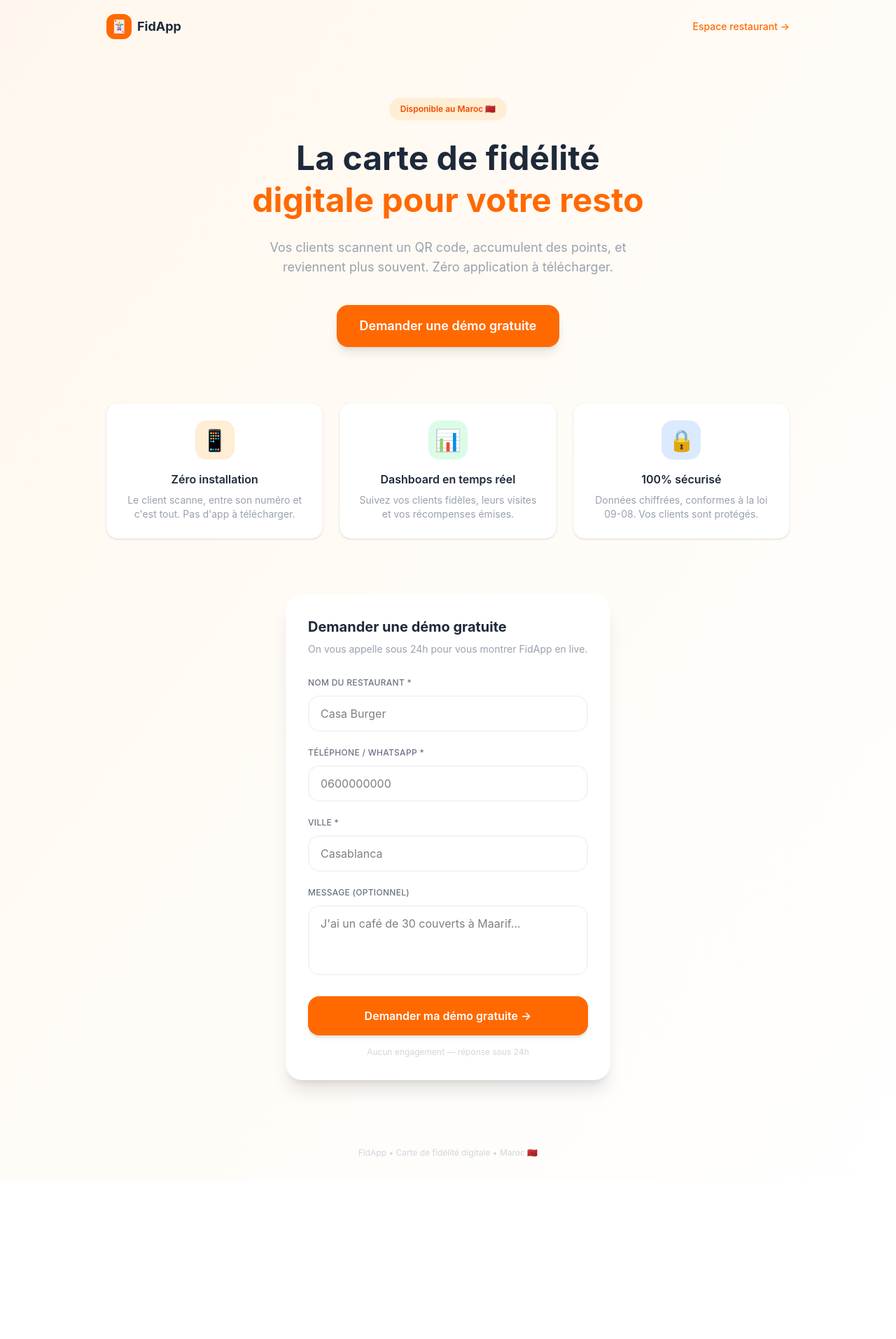
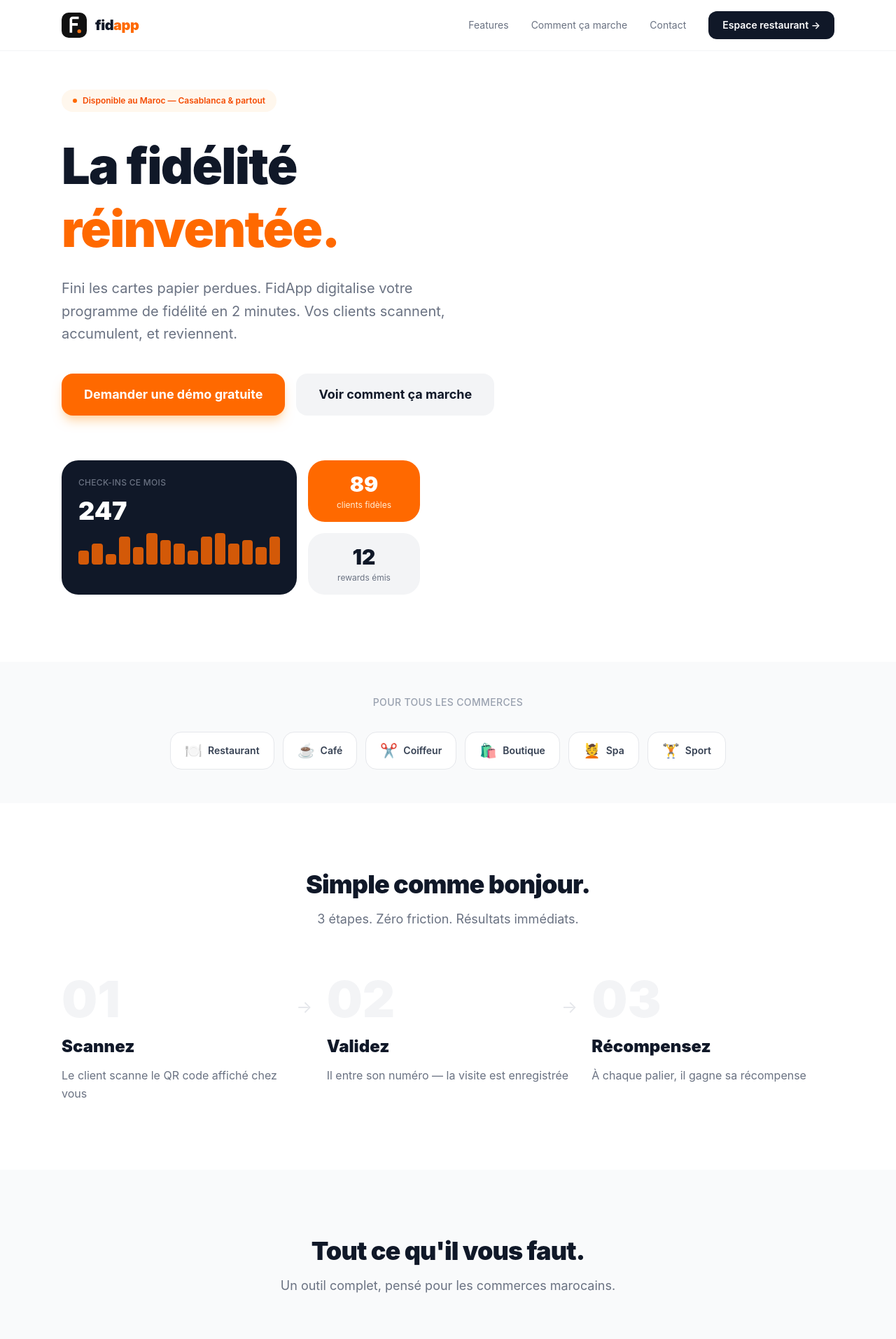
Before and after one commit to FidelyApp1/fidapp-client, a React (Vite) app: page / in a window 1280 px wide. Shown: the top 1914 px of the page at 70% size. Before the commit the page ends 1688 px from the top, so only its background shows below. Built offline with nearby package versions, Linux system fonts and the light colour scheme.

Commit message:
feat: new landing page high-end + custom logo

```diff
--- /dev/null
+++ b/src/assets/logo.jsx
@@ -0,0 +1,33 @@
+import React from 'react';
+
+const Logo = ({ size = 40, variant = 'dark' }) => {
+  // Gestion des palettes de couleurs selon le variant
+  const bg = variant === 'orange' ? '#F97316' : variant === 'white' ? '#FFFFFF' : '#111111';
+  const fg = variant === 'orange' ? '#FFFFFF' : variant === 'white' ? '#111111' : '#FFFFFF';
+  const dot = variant === 'orange' ? 'rgba(255, 255, 255, 0.95)' : '#F97316';
+
+  return (
+    <svg
+      width={size}
+      height={size}
+      viewBox="0 0 100 100"
+      fill="none"
+      xmlns="http://www.w3.org/2000/svg"
+      style={{ display: 'inline-block', verticalAlign: 'middle' }}
+    >
+      {/* Fond avec coins arrondis modernes (smooth corner radius) */}
+      <rect width="100" height="100" rx="28" fill={bg} />
+
+      {/* Le "F" géométrique et moderne */}
+      <path
+        d="M 32 80 L 32 28 C 32 21 37 16 44 16 L 68 16 L 68 26 L 44 26 C 42.5 26 42 26.5 42 28 L 42 42 L 64 42 L 64 52 L 42 52 L 42 80 Z"
+        fill={fg}
+      />
+
+      {/* Le point FidApp (Puce / Validation), parfaitement proportionné */}
+      <circle cx="70" cy="74" r="7.5" fill={dot} />
+    </svg>
+  );
+};
+
+export default Logo;
--- a/src/pages/LandingPage.jsx
+++ b/src/pages/LandingPage.jsx
@@ -1,15 +1,42 @@
 import { useState } from 'react'
 import emailjs from '@emailjs/browser'
+import Logo from '../assets/logo'
+
+const sectors = [
+  { icon: '🍽️', label: 'Restaurant' },
+  { icon: '☕', label: 'Café' },
+  { icon: '✂️', label: 'Coiffeur' },
+  { icon: '🛍️', label: 'Boutique' },
+  { icon: '💆', label: 'Spa' },
+  { icon: '🏋️', label: 'Sport' },
+]
+
+const steps = [
+  { num: '01', title: 'Scannez', desc: 'Le client scanne le QR code affiché chez vous' },
+  { num: '02', title: 'Validez', desc: 'Il entre son numéro — la visite est enregistrée' },
+  { num: '03', title: 'Récompensez', desc: 'À chaque palier, il gagne sa récompense' },
+]
+
+const features = [
+  { icon: '📱', title: 'Zéro installation', desc: 'Vos clients scannent et c\'est parti — pas d\'app à télécharger' },
+  { icon: '📊', title: 'Dashboard temps réel', desc: 'Suivez vos clients, leurs visites et vos récompenses' },
+  { icon: '🔒', title: 'Anti-fraude', desc: 'QR rotatif toutes les heures — impossible de tricher' },
+  { icon: '⚡', title: 'Setup en 2 min', desc: 'Compte créé, QR affiché, premiers clients — en 2 minutes' },
+  { icon: '🎯', title: 'Tous secteurs', desc: 'Restaurant, café, coiffeur, boutique, spa et plus' },
+  { icon: '🇲🇦', title: 'Fait pour le Maroc', desc: 'Conçu à Casablanca, pour les commerces marocains' },
+]
 
 const LandingPage = () => {
   const [form, setForm] = useState({ restaurant_name: '', phone: '', city: '', message: '' })
   const [loading, setLoading] = useState(false)
   const [sent, setSent] = useState(false)
   const [error, setError] = useState('')
+  const [menuOpen, setMenuOpen] = useState(false)
 
   const handleChange = (e) => setForm({ ...form, [e.target.name]: e.target.value })
 
-const handleSubmit = async () => {
+  const handleSubmit = async (e) => {
+    e?.preventDefault()
     if (!form.restaurant_name || !form.phone || !form.city) {
       setError('Nom, téléphone et ville sont obligatoires')
       return
@@ -17,18 +44,9 @@
     setLoading(true)
     setError('')
     try {
-    // 🔍 On stocke la réponse du serveur EmailJS
-    const response = await emailjs.send(
-      'service_kd7iwdc',
-      'template_cxs4mbl',
-      form
-    )
-
-    // 🚨 Affiche le résultat dans la console de ton navigateur (F12)
-    console.log("SUCCÈS EMAILJS !", response.status, response.text)
+      await emailjs.send('service_kd7iwdc', 'template_cxs4mbl', form, 'ZaEscAr4yUeJaRox7')
       setSent(true)
-  } catch (err) {
-    console.error("ERREUR EMAILJS DÉTAILLÉE :", err)
+    } catch {
       setError('Erreur envoi — réessayez')
     } finally {
       setLoading(false)
@@ -36,129 +54,185 @@
   }
 
   return (
-    <div className="min-h-screen bg-gradient-to-br from-orange-50 to-white">
-      <nav className="px-6 py-5 flex items-center justify-between max-w-5xl mx-auto">
-        <div className="flex items-center gap-2">
-          <div className="w-9 h-9 bg-orange-500 rounded-xl flex items-center justify-center">
-            <span className="text-lg">🃏</span>
+    <div className="min-h-screen bg-white">
+
+      {/* NAV */}
+      <nav className="fixed top-0 left-0 right-0 z-50 bg-white/90 backdrop-blur-sm border-b border-gray-100">
+        <div className="max-w-6xl mx-auto px-6 py-4 flex items-center justify-between">
+          <div className="flex items-center gap-3">
+            <Logo size={36} variant="dark" />
+            <span className="font-black text-xl text-gray-900 tracking-tight">fid<span className="text-orange-500">app</span></span>
           </div>
-          <span className="font-bold text-gray-800 text-lg">FidApp</span>
+          <div className="hidden md:flex items-center gap-8">
+            <a href="#features" className="text-sm text-gray-500 hover:text-gray-900 transition-colors">Features</a>
+            <a href="#how" className="text-sm text-gray-500 hover:text-gray-900 transition-colors">Comment ça marche</a>
+            <a href="#demo" className="text-sm text-gray-500 hover:text-gray-900 transition-colors">Contact</a>
+            <a href="https://fidapp-dashboard.vercel.app/login" className="bg-gray-900 text-white text-sm font-semibold px-5 py-2.5 rounded-xl hover:bg-gray-800 transition-colors">
+              Espace restaurant →
+            </a>
+          </div>
+          <button onClick={() => setMenuOpen(!menuOpen)} className="md:hidden w-9 h-9 flex items-center justify-center rounded-lg bg-gray-100">
+            <span className="text-lg">{menuOpen ? '✕' : '☰'}</span>
+          </button>
+        </div>
+        {menuOpen && (
+          <div className="md:hidden border-t border-gray-100 px-6 py-4 space-y-3 bg-white">
+            <a href="#features" className="block text-sm text-gray-600">Features</a>
+            <a href="#how" className="block text-sm text-gray-600">Comment ça marche</a>
+            <a href="#demo" className="block text-sm text-gray-600">Contact</a>
+            <a href="https://fidapp-dashboard.vercel.app/login" className="block text-sm font-semibold text-orange-500">Espace restaurant →</a>
+          </div>
+        )}
+      </nav>
+
+      {/* HERO */}
+      <section className="pt-32 pb-24 px-6 max-w-6xl mx-auto">
+        <div className="max-w-3xl">
+          <div className="inline-flex items-center gap-2 bg-orange-50 text-orange-600 text-xs font-semibold px-4 py-2 rounded-full mb-8">
+            <span className="w-1.5 h-1.5 bg-orange-500 rounded-full"></span>
+            Disponible au Maroc — Casablanca & partout
+          </div>
+          <h1 className="text-5xl md:text-7xl font-black text-gray-900 leading-tight tracking-tight mb-6">
+            La fidélité<br />
+            <span className="text-orange-500">réinventée.</span>
+          </h1>
+          <p className="text-xl text-gray-500 max-w-xl mb-10 leading-relaxed">
+            Fini les cartes papier perdues. FidApp digitalise votre programme de fidélité en 2 minutes. Vos clients scannent, accumulent, et reviennent.
+          </p>
+          <div className="flex flex-wrap gap-4">
+            <a href="#demo" className="bg-orange-500 hover:bg-orange-600 text-white font-bold px-8 py-4 rounded-2xl text-lg transition-all shadow-lg shadow-orange-200 hover:shadow-orange-300 hover:-translate-y-0.5 active:translate-y-0">
+              Demander une démo gratuite
+            </a>
+            <a href="#how" className="bg-gray-100 hover:bg-gray-200 text-gray-900 font-bold px-8 py-4 rounded-2xl text-lg transition-all">
+              Voir comment ça marche
+            </a>
+          </div>
         </div>
 
-        {/* CORRECTION 1 : Rétablissement de la balise <a> */}
-        <a
-          href="https://fidapp-dashboard.vercel.app/login"
-          className="text-sm text-orange-500 font-medium hover:underline"
-        >
-          Espace restaurant →
-        </a>
-      </nav>
-
-      <section className="max-w-5xl mx-auto px-6 pt-16 pb-20 text-center">
-        <div className="inline-block bg-orange-100 text-orange-600 text-xs font-semibold px-4 py-2 rounded-full mb-6">
-          Disponible au Maroc 🇲🇦
+        {/* Hero visual */}
+        <div className="mt-16 grid grid-cols-3 gap-4 max-w-lg">
+          <div className="col-span-2 bg-gray-900 rounded-3xl p-6">
+            <p className="text-xs text-gray-500 mb-3 font-medium uppercase tracking-wide">Check-ins ce mois</p>
+            <p className="text-4xl font-black text-white">247</p>
+            <div className="mt-3 flex gap-1">
+              {[4,6,3,8,5,9,7,6,4,8,9,6,7,5,8].map((h,i) => (
+                <div key={i} className="flex-1 bg-orange-500 rounded-sm opacity-80" style={{height: `${h*5}px`, alignSelf:'flex-end'}}></div>
+              ))}
             </div>
-        <h1 className="text-4xl md:text-5xl font-bold text-gray-800 mb-6 leading-tight">
-          La carte de fidélité<br />
-          <span className="text-orange-500">digitale pour votre resto</span>
-        </h1>
-        <p className="text-gray-400 text-lg max-w-xl mx-auto mb-10">
-          Vos clients scannent un QR code, accumulent des points, et reviennent plus souvent.
-          Zéro application à télécharger.
-        </p>
-
-        {/* CORRECTION 2 : Rétablissement de la balise <a> */}
-        <a
-          href="#demo"
-          className="bg-orange-500 hover:bg-orange-600 text-white font-semibold px-8 py-4 rounded-2xl text-lg transition-all shadow-lg hover:shadow-xl inline-block"
-        >
-          Demander une démo gratuite
-        </a>
-      </section>
-
-      <section className="max-w-5xl mx-auto px-6 pb-20">
-        <div className="grid grid-cols-1 md:grid-cols-3 gap-6">
-          <div className="bg-white rounded-2xl p-6 shadow-sm border border-gray-50 text-center">
-            <div className="w-14 h-14 bg-orange-100 rounded-2xl flex items-center justify-center mx-auto mb-4">
-              <span className="text-3xl">📱</span>
           </div>
-            <h3 className="font-semibold text-gray-800 mb-2">Zéro installation</h3>
-            <p className="text-gray-400 text-sm">Le client scanne, entre son numéro et c'est tout. Pas d'app à télécharger.</p>
+          <div className="flex flex-col gap-4">
+            <div className="bg-orange-500 rounded-3xl p-4 text-center flex-1">
+              <p className="text-3xl font-black text-white">89</p>
+              <p className="text-xs text-orange-100 mt-1">clients fidèles</p>
             </div>
-          <div className="bg-white rounded-2xl p-6 shadow-sm border border-gray-50 text-center">
-            <div className="w-14 h-14 bg-green-100 rounded-2xl flex items-center justify-center mx-auto mb-4">
-              <span className="text-3xl">📊</span>
+            <div className="bg-gray-100 rounded-3xl p-4 text-center flex-1">
+              <p className="text-3xl font-black text-gray-900">12</p>
+              <p className="text-xs text-gray-500 mt-1">rewards émis</p>
             </div>
-            <h3 className="font-semibold text-gray-800 mb-2">Dashboard en temps réel</h3>
-            <p className="text-gray-400 text-sm">Suivez vos clients fidèles, leurs visites et vos récompenses émises.</p>
-          </div>
-          <div className="bg-white rounded-2xl p-6 shadow-sm border border-gray-50 text-center">
-            <div className="w-14 h-14 bg-blue-100 rounded-2xl flex items-center justify-center mx-auto mb-4">
-              <span className="text-3xl">🔒</span>
-            </div>
-            <h3 className="font-semibold text-gray-800 mb-2">100% sécurisé</h3>
-            <p className="text-gray-400 text-sm">Données chiffrées, conformes à la loi 09-08. Vos clients sont protégés.</p>
           </div>
         </div>
       </section>
 
-      <section id="demo" className="max-w-lg mx-auto px-6 pb-24">
-        <div className="bg-white rounded-3xl shadow-xl p-8">
+      {/* SECTORS */}
+      <section className="py-12 px-6 bg-gray-50">
+        <div className="max-w-6xl mx-auto">
+          <p className="text-center text-sm text-gray-400 font-medium mb-8 tracking-wide uppercase">Pour tous les commerces</p>
+          <div className="flex flex-wrap justify-center gap-3">
+            {sectors.map((s, i) => (
+              <div key={i} className="flex items-center gap-2 bg-white border border-gray-200 rounded-2xl px-5 py-3">
+                <span className="text-xl">{s.icon}</span>
+                <span className="text-sm font-semibold text-gray-700">{s.label}</span>
+              </div>
+            ))}
+          </div>
+        </div>
+      </section>
+
+      {/* HOW IT WORKS */}
+      <section id="how" className="py-24 px-6 max-w-6xl mx-auto">
+        <div className="text-center mb-16">
+          <h2 className="text-4xl font-black text-gray-900 tracking-tight mb-4">Simple comme bonjour.</h2>
+          <p className="text-gray-500 text-lg">3 étapes. Zéro friction. Résultats immédiats.</p>
+        </div>
+        <div className="grid md:grid-cols-3 gap-8">
+          {steps.map((s, i) => (
+            <div key={i} className="relative">
+              <div className="text-7xl font-black text-gray-100 mb-4">{s.num}</div>
+              <h3 className="text-2xl font-black text-gray-900 mb-3">{s.title}</h3>
+              <p className="text-gray-500 leading-relaxed">{s.desc}</p>
+              {i < steps.length - 1 && (
+                <div className="hidden md:block absolute top-8 right-0 translate-x-1/2 text-gray-200 text-2xl">→</div>
+              )}
+            </div>
+          ))}
+        </div>
+      </section>
+
+      {/* FEATURES */}
+      <section id="features" className="py-24 px-6 bg-gray-50">
+        <div className="max-w-6xl mx-auto">
+          <div className="text-center mb-16">
+            <h2 className="text-4xl font-black text-gray-900 tracking-tight mb-4">Tout ce qu'il vous faut.</h2>
+            <p className="text-gray-500 text-lg">Un outil complet, pensé pour les commerces marocains.</p>
+          </div>
+          <div className="grid md:grid-cols-3 gap-6">
+            {features.map((f, i) => (
+              <div key={i} className={`p-8 rounded-3xl ${i === 0 ? 'bg-orange-500 text-white' : 'bg-white border border-gray-200'}`}>
+                <div className="text-3xl mb-4">{f.icon}</div>
+                <h3 className={`text-xl font-black mb-3 ${i === 0 ? 'text-white' : 'text-gray-900'}`}>{f.title}</h3>
+                <p className={`leading-relaxed ${i === 0 ? 'text-orange-100' : 'text-gray-500'}`}>{f.desc}</p>
+              </div>
+            ))}
+          </div>
+        </div>
+      </section>
+
+      {/* DEMO FORM */}
+      <section id="demo" className="py-24 px-6">
+        <div className="max-w-xl mx-auto">
+          <div className="text-center mb-12">
+            <h2 className="text-4xl font-black text-gray-900 tracking-tight mb-4">Essayez gratuitement.</h2>
+            <p className="text-gray-500 text-lg">On vous contacte dans les 24h pour une démo live.</p>
+          </div>
+
           {sent ? (
-            <div className="text-center py-8">
-              <div className="w-20 h-20 bg-green-100 rounded-full flex items-center justify-center mx-auto mb-4">
-                <span className="text-4xl">✅</span>
-              </div>
-              <h3 className="text-xl font-bold text-gray-800 mb-2">Demande envoyée !</h3>
-              <p className="text-gray-400">On vous contacte dans les 24h sur WhatsApp.</p>
+            <div className="bg-gray-900 rounded-3xl p-12 text-center">
+              <div className="text-5xl mb-4">✅</div>
+              <h3 className="text-2xl font-black text-white mb-3">Demande envoyée !</h3>
+              <p className="text-gray-400">On vous appelle dans les 24h sur WhatsApp.</p>
             </div>
           ) : (
-            <>
-              <h2 className="text-xl font-bold text-gray-800 mb-2">Demander une démo gratuite</h2>
-              <p className="text-gray-400 text-sm mb-6">On vous appelle sous 24h pour vous montrer FidApp en live.</p>
-
+            <div className="bg-gray-900 rounded-3xl p-8">
               <div className="space-y-4">
-                <div>
-                  <label className="text-xs font-medium text-gray-500 uppercase tracking-wide">Nom du restaurant *</label>
                 <input
                   name="restaurant_name"
                   value={form.restaurant_name}
                   onChange={handleChange}
-                    placeholder="Casa Burger"
-                    className="w-full mt-2 px-4 py-3 border-2 border-gray-100 rounded-2xl focus:outline-none focus:border-orange-400 transition-colors"
+                  placeholder="Nom de votre commerce"
+                  className="w-full px-5 py-4 bg-white/10 border border-white/10 rounded-2xl text-white placeholder-gray-500 focus:outline-none focus:border-orange-500 transition-colors"
                 />
-                </div>
-                <div>
-                  <label className="text-xs font-medium text-gray-500 uppercase tracking-wide">Téléphone / WhatsApp *</label>
                 <input
                   name="phone"
                   value={form.phone}
                   onChange={handleChange}
-                    placeholder="0600000000"
-                    className="w-full mt-2 px-4 py-3 border-2 border-gray-100 rounded-2xl focus:outline-none focus:border-orange-400 transition-colors"
+                  placeholder="Téléphone / WhatsApp"
+                  className="w-full px-5 py-4 bg-white/10 border border-white/10 rounded-2xl text-white placeholder-gray-500 focus:outline-none focus:border-orange-500 transition-colors"
                 />
-                </div>
-                <div>
-                  <label className="text-xs font-medium text-gray-500 uppercase tracking-wide">Ville *</label>
                 <input
                   name="city"
                   value={form.city}
                   onChange={handleChange}
-                    placeholder="Casablanca"
-                    className="w-full mt-2 px-4 py-3 border-2 border-gray-100 rounded-2xl focus:outline-none focus:border-orange-400 transition-colors"
+                  placeholder="Ville"
+                  className="w-full px-5 py-4 bg-white/10 border border-white/10 rounded-2xl text-white placeholder-gray-500 focus:outline-none focus:border-orange-500 transition-colors"
                 />
-                </div>
-                <div>
-                  <label className="text-xs font-medium text-gray-500 uppercase tracking-wide">Message (optionnel)</label>
                 <textarea
                   name="message"
                   value={form.message}
                   onChange={handleChange}
-                    placeholder="J'ai un café de 30 couverts à Maarif..."
+                  placeholder="Parlez-nous de votre commerce (optionnel)"
                   rows={3}
-                    className="w-full mt-2 px-4 py-3 border-2 border-gray-100 rounded-2xl focus:outline-none focus:border-orange-400 transition-colors resize-none"
+                  className="w-full px-5 py-4 bg-white/10 border border-white/10 rounded-2xl text-white placeholder-gray-500 focus:outline-none focus:border-orange-500 transition-colors resize-none"
                 />
-                </div>
               </div>
 
               {error && <p className="text-red-400 text-sm mt-4 text-center">{error}</p>}
@@ -166,22 +240,30 @@
               <button
                 onClick={handleSubmit}
                 disabled={loading}
-                className="w-full mt-6 bg-orange-500 hover:bg-orange-600 disabled:bg-orange-300 text-white font-semibold py-4 rounded-2xl transition-all shadow-md active:scale-95"
+                className="w-full mt-6 bg-orange-500 hover:bg-orange-600 disabled:bg-orange-800 text-white font-black py-5 rounded-2xl text-lg transition-all"
               >
                 {loading ? 'Envoi...' : 'Demander ma démo gratuite →'}
               </button>
-
-              <p className="text-center text-gray-300 text-xs mt-4">
-                Aucun engagement — réponse sous 24h
-              </p>
-            </>
+              <p className="text-center text-gray-600 text-xs mt-4">Aucun engagement · Réponse sous 24h</p>
+            </div>
           )}
         </div>
       </section>
 
-      <footer className="text-center pb-8 text-gray-300 text-xs">
-        FidApp • Carte de fidélité digitale • Maroc 🇲🇦
+      {/* FOOTER */}
+      <footer className="border-t border-gray-100 py-12 px-6">
+        <div className="max-w-6xl mx-auto flex flex-col md:flex-row items-center justify-between gap-4">
+          <div className="flex items-center gap-3">
+            <Logo size={28} variant="dark" />
+            <span className="font-black text-gray-900">fid<span className="text-orange-500">app</span></span>
+          </div>
+          <p className="text-sm text-gray-400">Carte de fidélité digitale · Fait à Casablanca 🇲🇦</p>
+          <a href="https://fidapp-dashboard.vercel.app/login" className="text-sm text-orange-500 font-semibold hover:underline">
+            Espace restaurant →
+          </a>
+        </div>
       </footer>
+
     </div>
   )
 }
```
Lines whose indentation alone changed are shown as unchanged.
